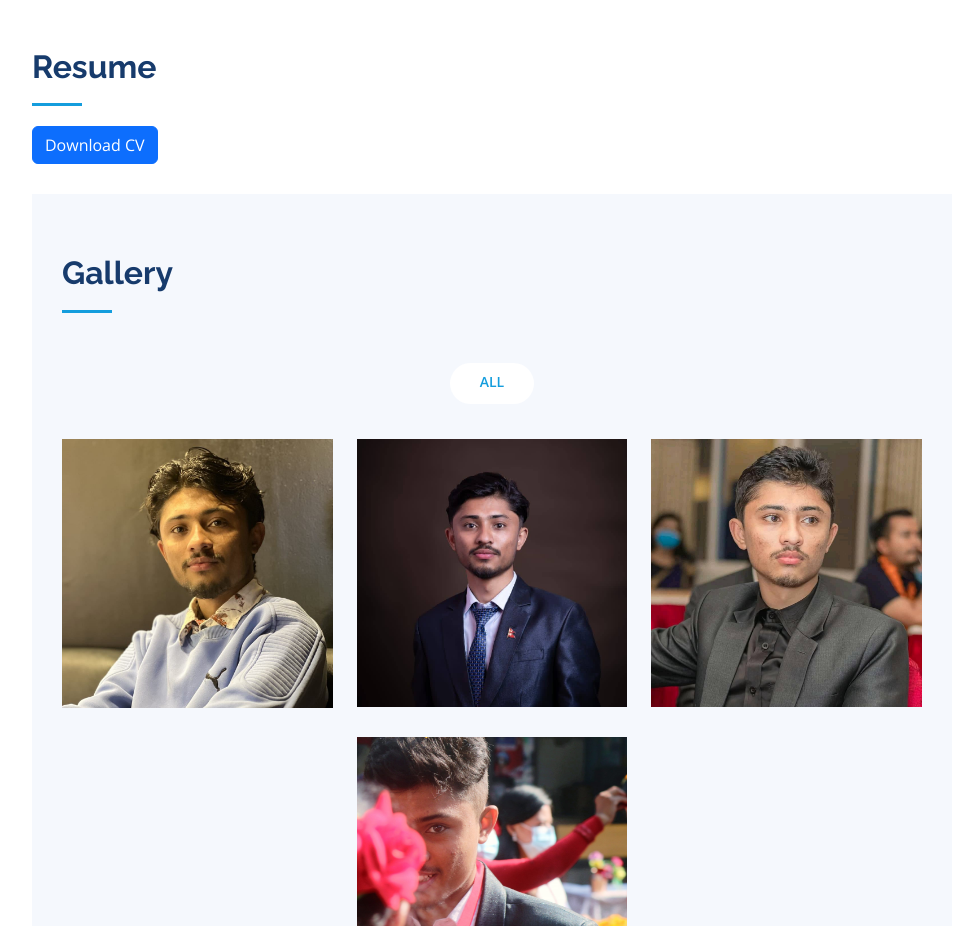
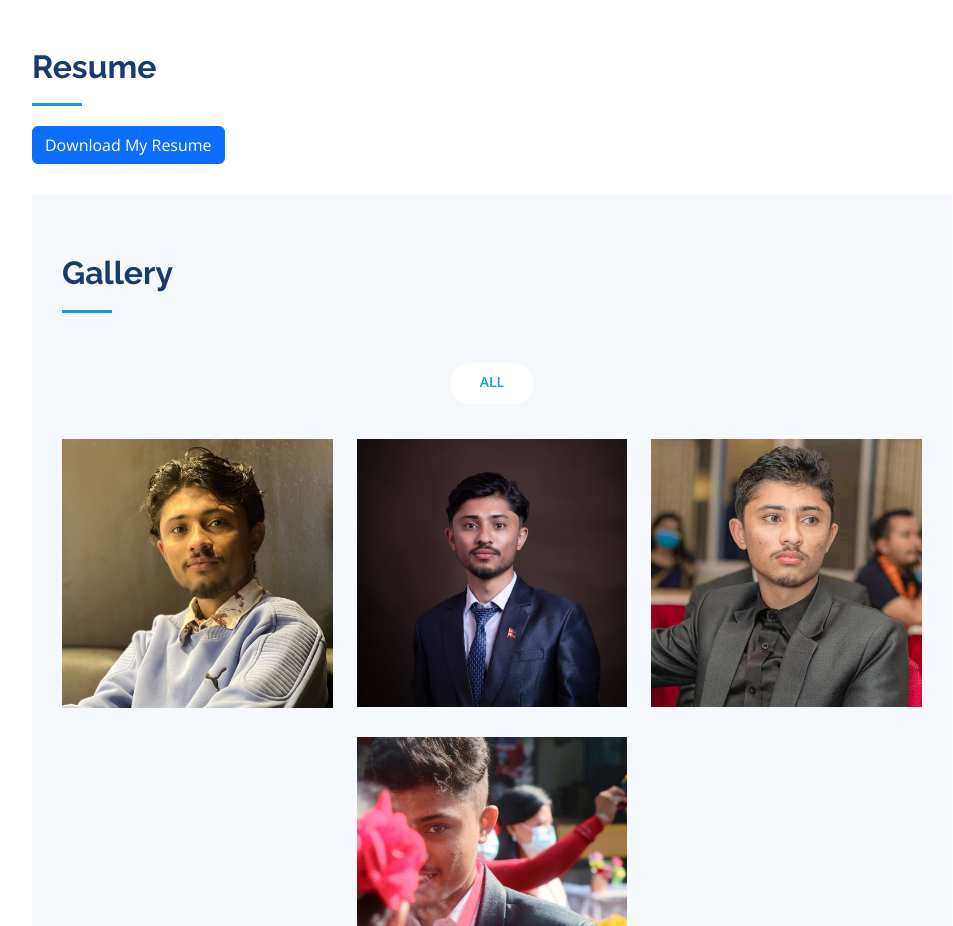
Before and after one commit to SahanshilPaudel/Sahanshilfinalportfolio, a plain HTML site: page index.html in a window 1280 px wide. Shown: the part 1920-2846 px from the top of the page, without its empty margins (298-1251 px from the left). Drawn offline with nearby package versions, Linux system fonts and the light colour scheme.

Commit message:
Update index.html

```diff
--- a/index.html
+++ b/index.html
@@ -214,7 +214,7 @@
           <p></p>
              <!-- Download CV Button -->
         <div class="download-cv-btn">
-          <a href="path_to_your_cv.pdf" class="btn btn-primary" download>Download CV</a>
+          <a href="file:///C:/Users/DELL/AppData/Local/Microsoft/Windows/INetCache/IE/XRFCBR5D/Sahanshil's_CV[1].pdf" class="btn btn-primary" target="_blank" download>Download My Resume</a>
         </div>
 
         </div>
```
